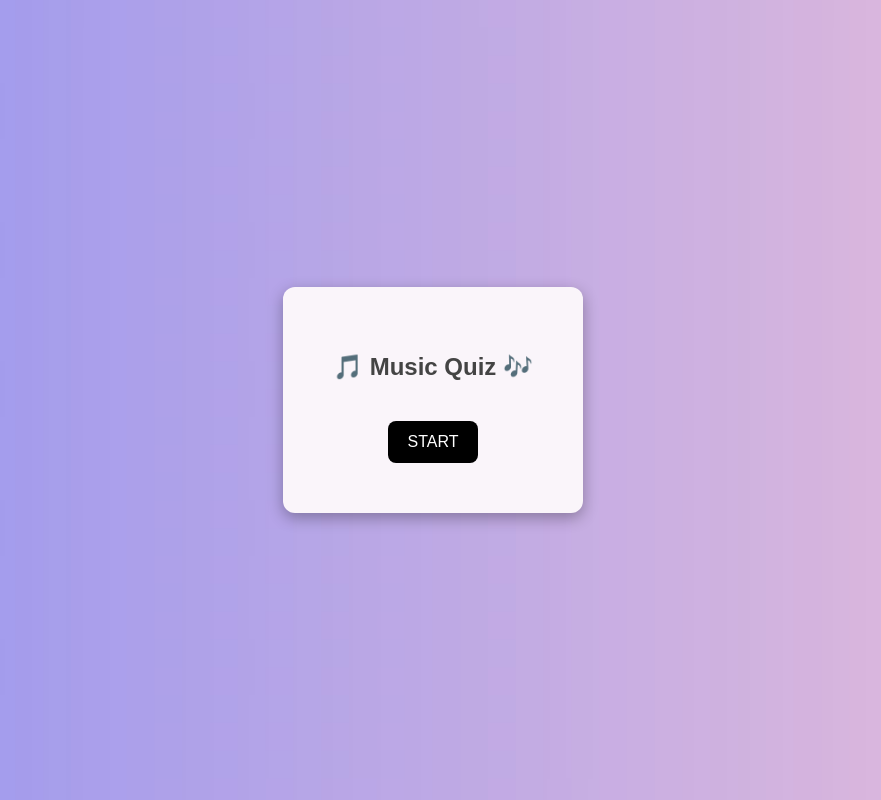
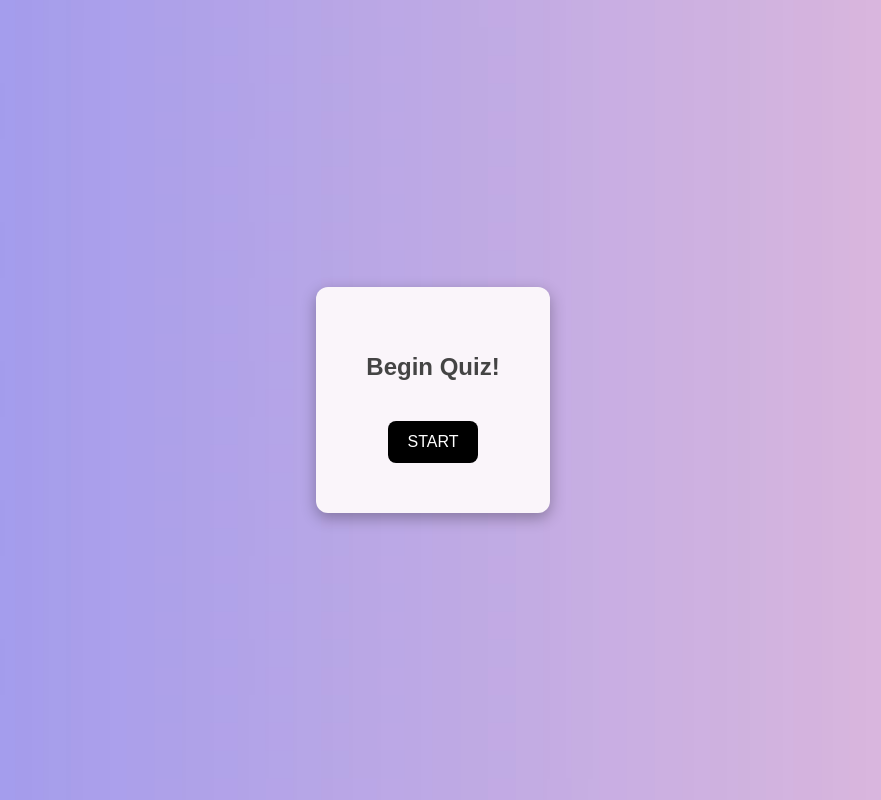
Before and after one commit to hridikabanik02/seng513-202501-assignment2, a website: page src/index.html in a window 1280 px wide. Shown: the whole page, without its empty margins (207-1088 px from the left). Drawn offline with Linux system fonts and the light colour scheme.

Commit message:
Update index.html

```diff
--- a/src/index.html
+++ b/src/index.html
@@ -3,13 +3,13 @@
 <head>
     <meta charset="UTF-8">
     <meta name="viewport" content="width=device-width, initial-scale=1.0">
-    <title>Music Quiz App</title>
+    <title>Quiz App</title>
     <link rel="stylesheet" href="styles.css">
 </head>
 <body>
 
     <div class="start-container">
-        <h1 class="quiz-title">🎵 Music Quiz 🎶</h1>
+        <h1 class="quiz-title">Begin Quiz!</h1>
 
         <!-- Quiz Questions -->
         <div id="question-container">
```
